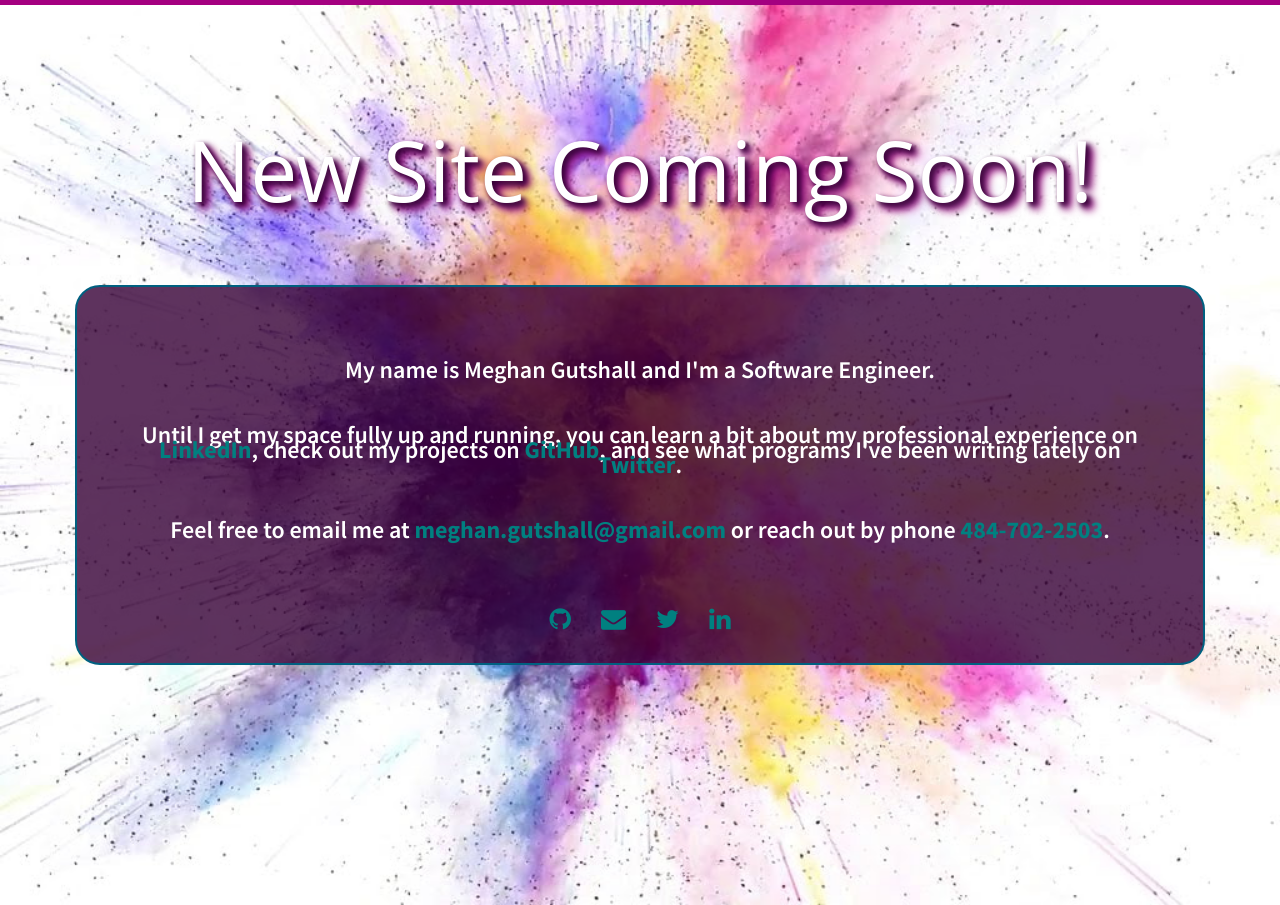
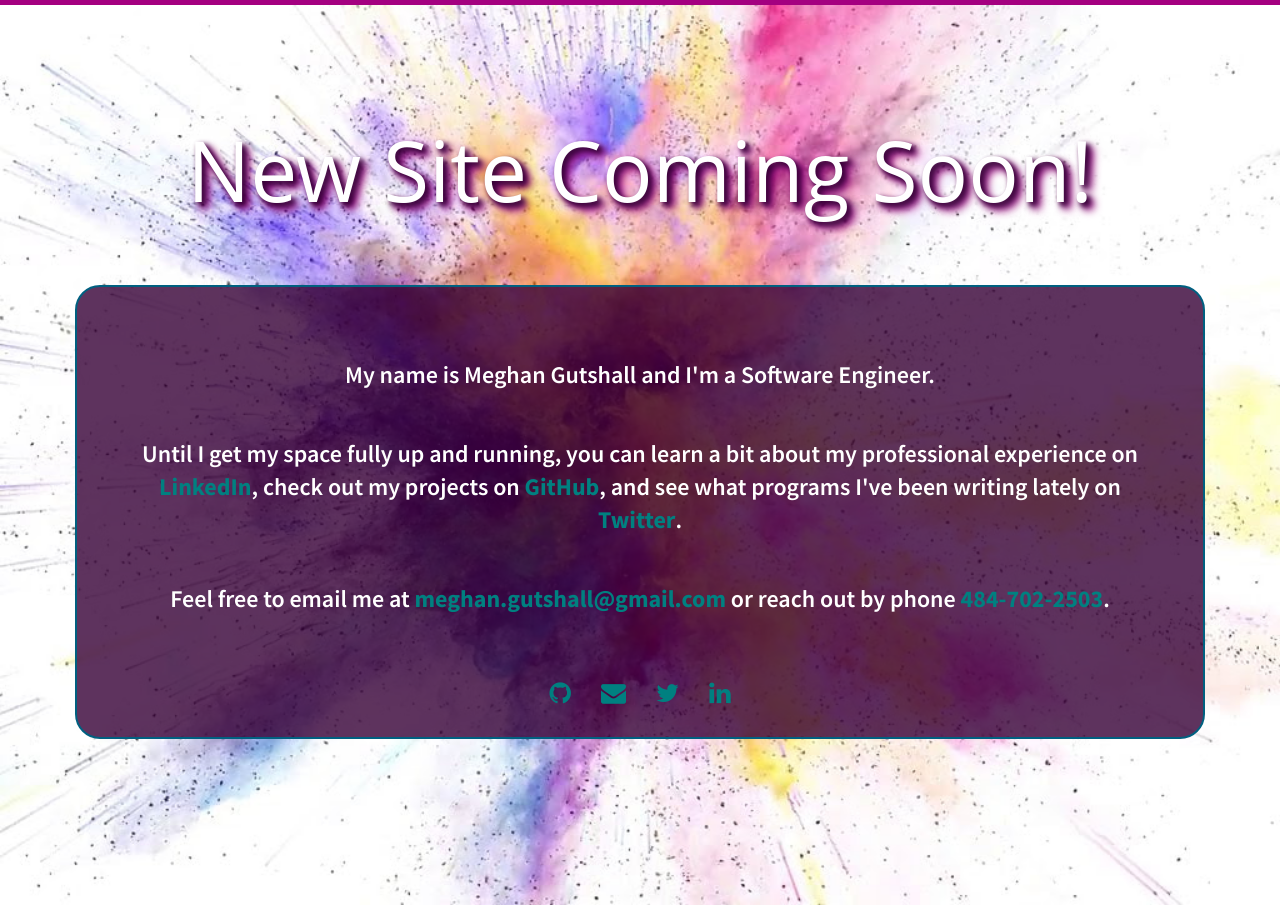
Before and after one commit to meg-gutshall/portfolio-with-projects-and-resume, a Jekyll site: the page built from index.html, in a window 1280 px wide. Built offline with Jekyll 4.4.1, drawn with Linux system fonts in a browser that asks for light colours; nearby versions of some CDN libraries; the list of posts is cut into pages by our own code.

Commit message:
More styling changes

```diff
--- a/_layouts/post.html
+++ b/_layouts/post.html
@@ -3,7 +3,7 @@
 ---
 
 <!-- Post Header -->
-<header class="intro-header" style="background-image: url('{{ site.baseurl }}/{% if page.header-img %}{{ page.header-img }}{% else %}{{ site.header-img }}{% endif %}')">
+<header class="intro-header" style="background-image: url('{{ site.baseurl }}static/img/{% if post.header-img %}{{ post.header-img }}{% else %}{{ site.header-img }}{% endif %}')">
 	<div class="container">
 		<div class="row">
 			<div class="col-lg-8 col-lg-offset-2 col-md-10 col-md-offset-1">
@@ -22,8 +22,8 @@
 <!-- Post Content -->
 <article>
 	<div class="container">
-		<div class="panel panel-default">
-			<div class="panel-body">
+		<div class="row">
+			<div class="col">
 				<div class="blogpost">
 					{{ content }}
 					<hr>
--- a/_posts/2019-05-11-welcome-to-jekyll.markdown
+++ b/_posts/2019-05-11-welcome-to-jekyll.markdown
@@ -2,6 +2,7 @@
 layout: post
 title:  "Welcome to Jekyll!"
 date:   2019-05-11 00:30:04 -0400
+header-img: "about-bg.png"
 categories: jekyll update
 ---
 You’ll find this post in your `_posts` directory. Go ahead and edit it and re-build the site to see your changes. You can rebuild the site in many different ways, but the most common way is to run `jekyll serve`, which launches a web server and auto-regenerates your site when a file is updated.
--- a/static/css/main.css
+++ b/static/css/main.css
@@ -40,13 +40,6 @@
   /* Pad bottom by footer height */
   /*padding: 0 0 60px;*/
 }
-.panel{
-  border-style: none;
-}
-.panel-body {
-  padding-top: -1rem;
-  text-align: left;
-}
 .img-responsive {
   display: block;
   height: auto;
@@ -56,8 +49,8 @@
 
 /* Typography */
 p {
-  line-height: 1.5rem;
-  margin: 3rem 0;
+  line-height: 2.2rem;
+  margin: 2.6rem 0;
 }
 .pink {
   color: #a40080;
@@ -137,6 +130,9 @@
   text-align: left;
   line-height: 3rem;
   font-size: 1.8rem;
+}
+.post-heading > .meta {
+  margin-top: 3rem;
 }
 .post-tags{
   text-align: left;
@@ -628,6 +624,7 @@
 section#coming-soon div.summary p {
   color: #fff;
   font-size: 2.4rem;
+  line-height: 3.3rem;
   font-family: 'Source Sans Pro', sans-serif;
   font-weight: 600;
   padding-top: 2rem;
```
Lines whose indentation alone changed are shown as unchanged.
